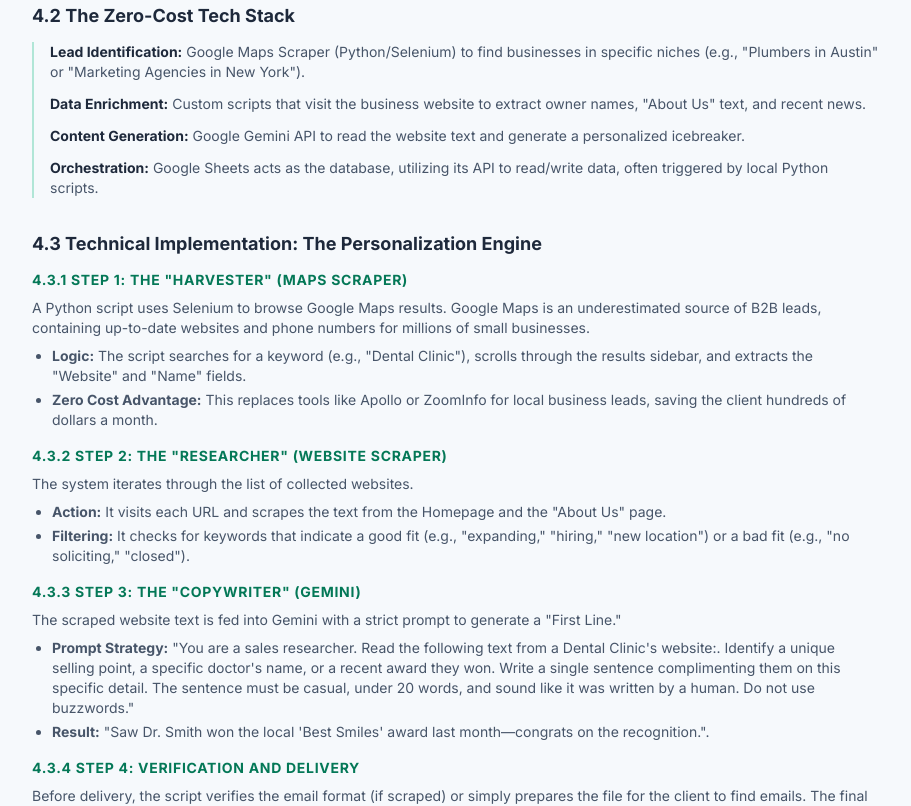
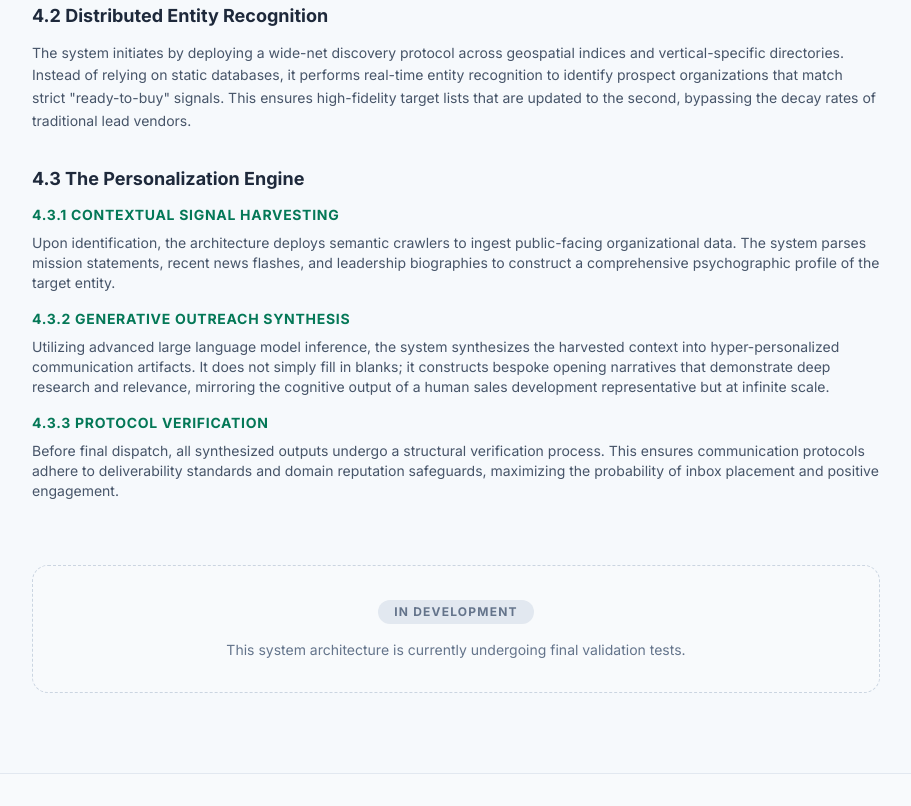
Before and after one commit to Hydrel-Tech/Hydrel, a React (Vite) app in the folder hydrel og 2/: page /HyperPersonalizedOutboundSystem in a window 1280 px wide. Shown: the part 1020-1826 px from the top of the page, without its empty margins (184-1095 px from the left). Built offline with nearby package versions, Linux system fonts and the light colour scheme.

Commit message:
Update section titles and content in HyperPersonalizedOutboundSystem

```diff
--- a/hydrel og 2/pages/HyperPersonalizedOutboundSystem.tsx
+++ b/hydrel og 2/pages/HyperPersonalizedOutboundSystem.tsx
@@ -46,61 +46,39 @@ export const HyperPersonalizedOutboundSystem: React.FC = () => {
                 <path strokeLinecap="round" strokeLinejoin="round" strokeWidth={2} d="M10 20l4-16m4 4l4 4-4 4M6 16l-4-4 4-4" />
               </svg>
             </span>
-            Technical Specifications
+            System Architecture
           </h2>
 
           <div className="space-y-8">
             <section>
-              <h3 className="text-lg font-bold text-slate-800 mb-3">4.2 The Zero-Cost Tech Stack</h3>
-               <ul className="space-y-3 pl-4 border-l-2 border-emerald-500/30">
-                <li className="text-sm text-slate-600">
-                  <strong className="text-slate-800">Lead Identification:</strong> Google Maps Scraper (Python/Selenium) to find businesses in specific niches (e.g., "Plumbers in Austin" or "Marketing Agencies in New York").
-                </li>
-                <li className="text-sm text-slate-600">
-                  <strong className="text-slate-800">Data Enrichment:</strong> Custom scripts that visit the business website to extract owner names, "About Us" text, and recent news.
-                </li>
-                <li className="text-sm text-slate-600">
-                  <strong className="text-slate-800">Content Generation:</strong> Google Gemini API to read the website text and generate a personalized icebreaker.
-                </li>
-                 <li className="text-sm text-slate-600">
-                  <strong className="text-slate-800">Orchestration:</strong> Google Sheets acts as the database, utilizing its API to read/write data, often triggered by local Python scripts.
-                </li>
-              </ul>
+              <h3 className="text-lg font-bold text-slate-800 mb-3">4.2 Distributed Entity Recognition</h3>
+               <p className="text-slate-600 leading-relaxed text-sm mb-4">
+                 The system initiates by deploying a wide-net discovery protocol across geospatial indices and vertical-specific directories. Instead of relying on static databases, it performs real-time entity recognition to identify prospect organizations that match strict "ready-to-buy" signals. This ensures high-fidelity target lists that are updated to the second, bypassing the decay rates of traditional lead vendors.
+               </p>
             </section>
 
              <section>
-              <h3 className="text-lg font-bold text-slate-800 mb-3">4.3 Technical Implementation: The Personalization Engine</h3>
+              <h3 className="text-lg font-bold text-slate-800 mb-3">4.3 The Personalization Engine</h3>
 
               <div className="mb-4">
-                  <h4 className="text-sm font-bold text-emerald-700 uppercase tracking-wider mb-2">4.3.1 Step 1: The "Harvester" (Maps Scraper)</h4>
-                  <p className="text-slate-600 text-sm mb-2">A Python script uses Selenium to browse Google Maps results. Google Maps is an underestimated source of B2B leads, containing up-to-date websites and phone numbers for millions of small businesses.</p>
-                  <ul className="list-disc pl-5 text-sm text-slate-600 space-y-1">
-                      <li><strong>Logic:</strong> The script searches for a keyword (e.g., "Dental Clinic"), scrolls through the results sidebar, and extracts the "Website" and "Name" fields.</li>
-                      <li><strong>Zero Cost Advantage:</strong> This replaces tools like Apollo or ZoomInfo for local business leads, saving the client hundreds of dollars a month.</li>
-                  </ul>
+                  <h4 className="text-sm font-bold text-emerald-700 uppercase tracking-wider mb-2">4.3.1 Contextual Signal Harvesting</h4>
+                  <p className="text-slate-600 text-sm mb-2">
+                    Upon identification, the architecture deploys semantic crawlers to ingest public-facing organizational data. The system parses mission statements, recent news flashes, and leadership biographies to construct a comprehensive psychographic profile of the target entity.
+                  </p>
               </div>
 
               <div className="mb-4">
-                  <h4 className="text-sm font-bold text-emerald-700 uppercase tracking-wider mb-2">4.3.2 Step 2: The "Researcher" (Website Scraper)</h4>
-                  <p className="text-slate-600 text-sm mb-2">The system iterates through the list of collected websites.</p>
-                  <ul className="list-disc pl-5 text-sm text-slate-600 space-y-1">
-                      <li><strong>Action:</strong> It visits each URL and scrapes the text from the Homepage and the "About Us" page.</li>
-                      <li><strong>Filtering:</strong> It checks for keywords that indicate a good fit (e.g., "expanding," "hiring," "new location") or a bad fit (e.g., "no soliciting," "closed").</li>
-                  </ul>
+                  <h4 className="text-sm font-bold text-emerald-700 uppercase tracking-wider mb-2">4.3.2 Generative Outreach Synthesis</h4>
+                  <p className="text-slate-600 text-sm mb-2">
+                    Utilizing advanced large language model inference, the system synthesizes the harvested context into hyper-personalized communication artifacts. It does not simply fill in blanks; it constructs bespoke opening narratives that demonstrate deep research and relevance, mirroring the cognitive output of a human sales development representative but at infinite scale.
+                  </p>
               </div>
 
                <div className="mb-4">
-                  <h4 className="text-sm font-bold text-emerald-700 uppercase tracking-wider mb-2">4.3.3 Step 3: The "Copywriter" (Gemini)</h4>
-                  <p className="text-slate-600 text-sm mb-2">The scraped website text is fed into Gemini with a strict prompt to generate a "First Line."</p>
-                  <ul className="list-disc pl-5 text-sm text-slate-600 space-y-1">
-                      <li><strong>Prompt Strategy:</strong> "You are a sales researcher. Read the following text from a Dental Clinic's website:. Identify a unique selling point, a specific doctor's name, or a recent award they won. Write a single sentence complimenting them on this specific detail. The sentence must be casual, under 20 words, and sound like it was written by a human. Do not use buzzwords."</li>
-                      <li><strong>Result:</strong> "Saw Dr. Smith won the local 'Best Smiles' award last month—congrats on the recognition.".</li>
-                  </ul>
-              </div>
-
-               <div className="mb-4">
-                  <h4 className="text-sm font-bold text-emerald-700 uppercase tracking-wider mb-2">4.3.4 Step 4: Verification and Delivery</h4>
-                  <p className="text-slate-600 text-sm mb-2">Before delivery, the script verifies the email format (if scraped) or simply prepares the file for the client to find emails. The final deliverable is a Google Sheet or CSV containing 500-1,000 leads, each with a bespoke, AI-written opening line.</p>
+                  <h4 className="text-sm font-bold text-emerald-700 uppercase tracking-wider mb-2">4.3.3 Protocol Verification</h4>
+                  <p className="text-slate-600 text-sm mb-2">
+                    Before final dispatch, all synthesized outputs undergo a structural verification process. This ensures communication protocols adhere to deliverability standards and domain reputation safeguards, maximizing the probability of inbox placement and positive engagement.
+                  </p>
               </div>
 
             </section>
```
